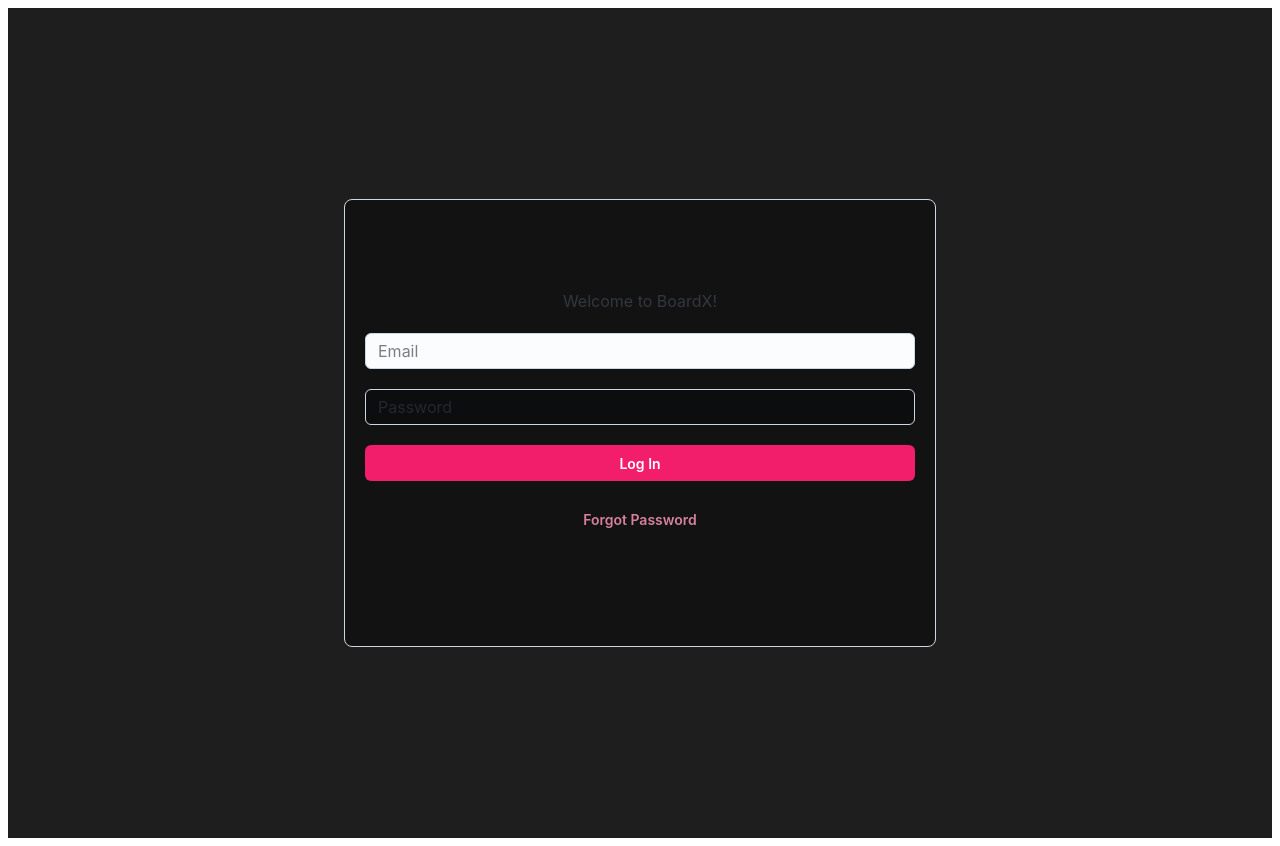
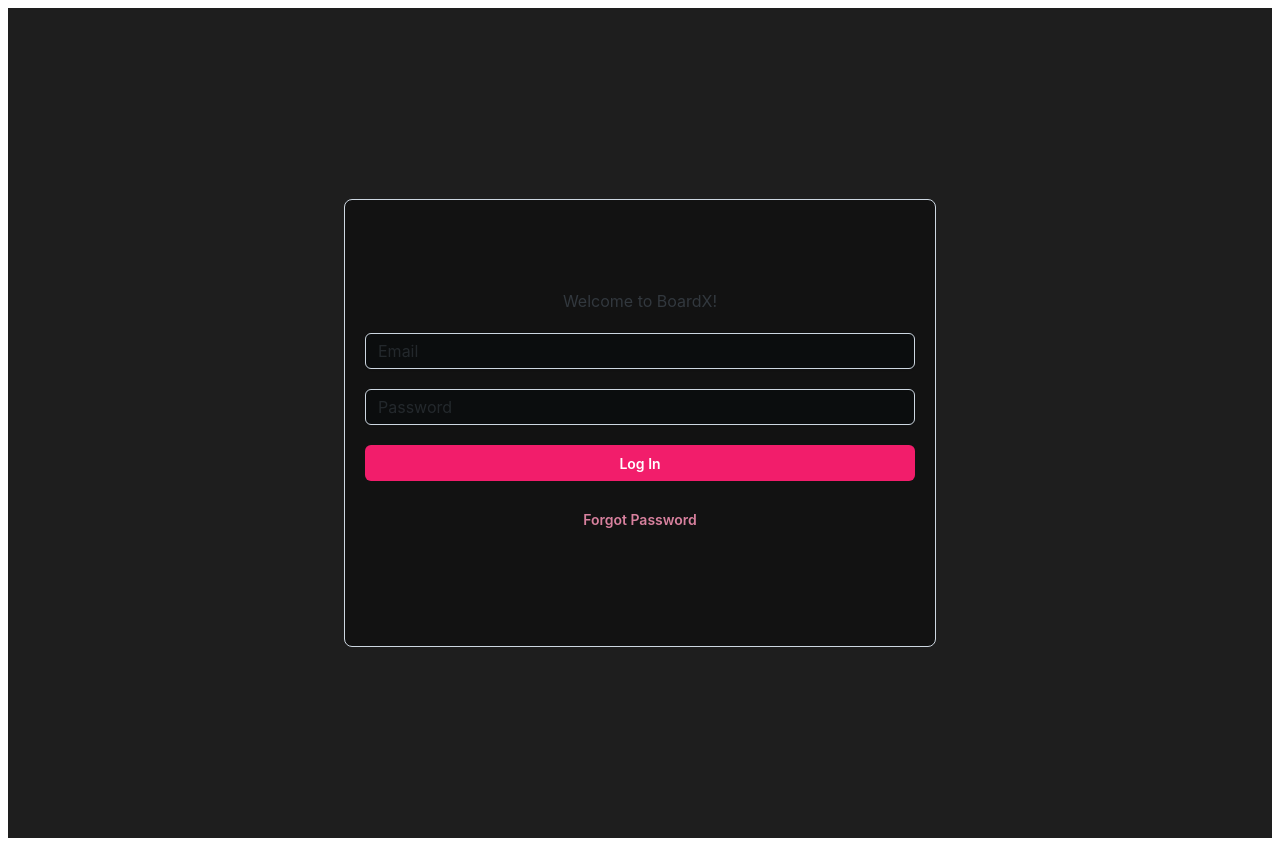
Before and after one commit to NammariD/design5, a React (Create React App) app: page / in a window 1280 px wide. Built offline with nearby package versions, Linux system fonts and the light colour scheme.

Commit message:
Update Email.tsx

```diff
--- a/src/components/Email.tsx
+++ b/src/components/Email.tsx
@@ -2,5 +2,5 @@
 import Input from '@mui/joy/Input';
 
 export default function InfoBar() {
-  return <Input placeholder="Email" />;
+  return <Input sx = {{ backgroundColor: '#0B0D0E'}} placeholder="Email" />;
 }
```
